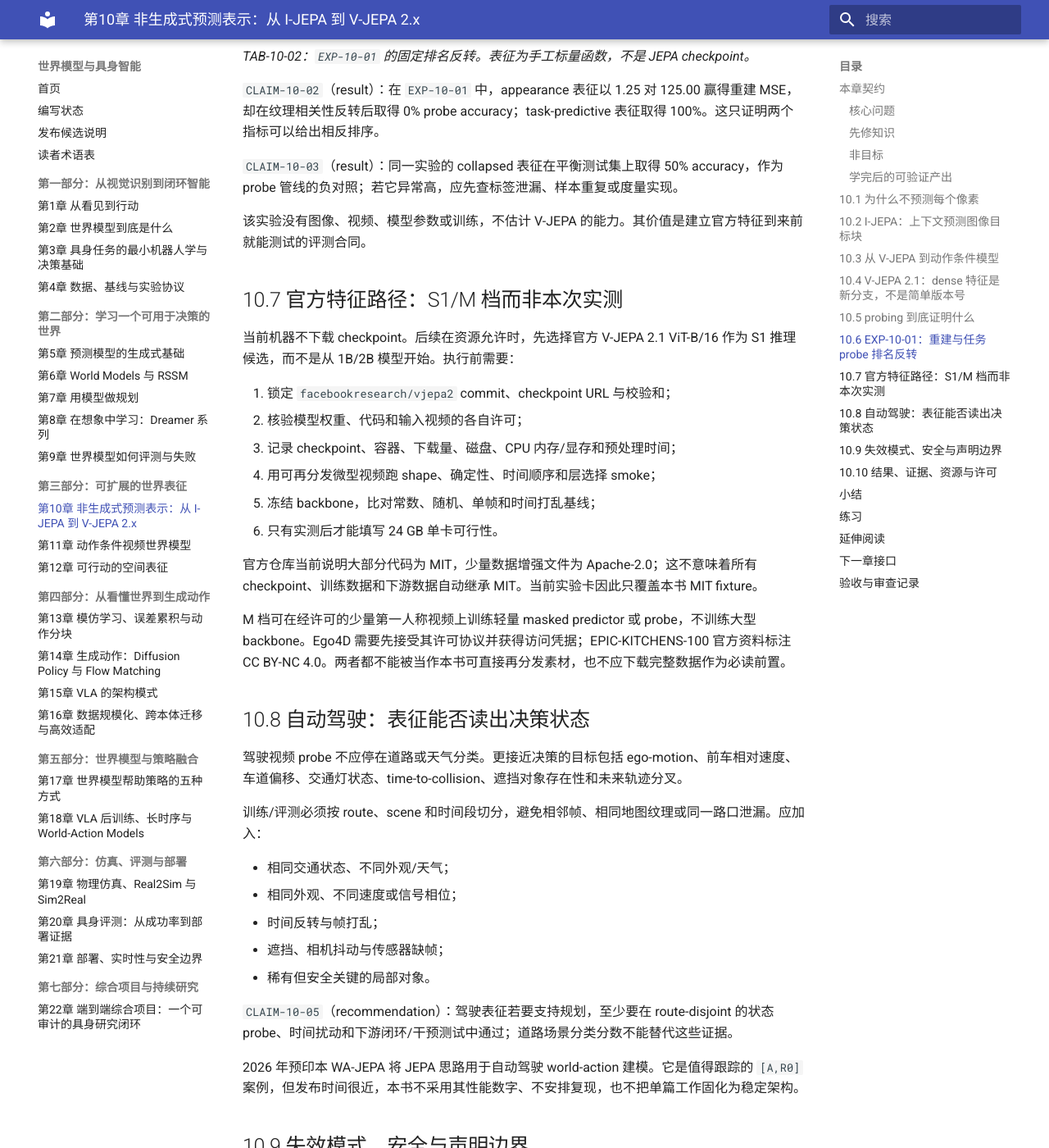
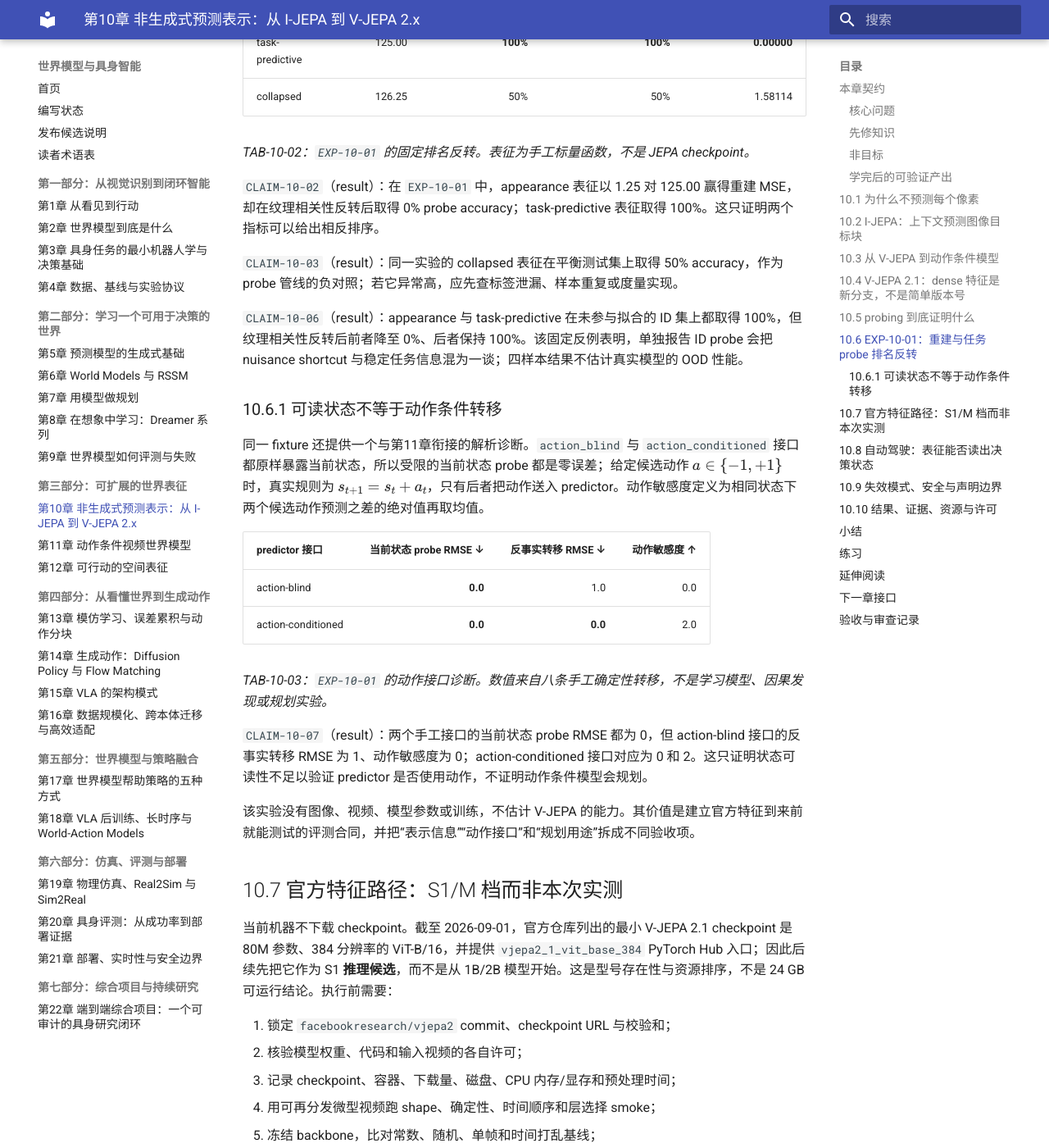
Before and after one commit to dollarser/world-models-and-embodied-ai-book, an MkDocs documentation site: the page built from docs/part-03-representations/ch10-jepa-representations.md, in a window 1280 px wide and 1400 px high, scrolled down 4301 px. Shown: the whole window at 82% size. Built offline with MkDocs 1.6.1 and Material for MkDocs 9.7.7, drawn with Linux system fonts in a browser that asks for light colours; some of the changed text lies outside the part shown.

Commit message:
docs: strengthen representation probe evidence

````diff
--- a/docs/part-03-representations/ch10-jepa-representations.md
+++ b/docs/part-03-representations/ch10-jepa-representations.md
@@ -1,10 +1,10 @@
 # 第10章 非生成式预测表示：从 I-JEPA 到 V-JEPA 2.x
 
 > 状态：`reviewed`
-> 资料核查日期：2026-08-31
+> 资料核查日期：2026-09-01
 > 关联实验：`EXP-10-01`
-> 关联声明：`CLAIM-10-01`～`CLAIM-10-05`
-> 关联图表：`FIG-10-01` / `TAB-10-01` / `TAB-10-02`
+> 关联声明：`CLAIM-10-01`～`CLAIM-10-07`
+> 关联图表：`FIG-10-01` / `TAB-10-01` / `TAB-10-02` / `TAB-10-03`
 > 资源档位：S / M
 > GPU 状态：待验证
 
@@ -111,7 +111,7 @@
 - OOD、遮挡和时间反转下是否稳定；
 - 闭环策略是否因此更安全或成功。
 
-协议至少锁定 backbone/checkpoint、层、token、池化、归一化、head 容量、优化器、数据划分和随机种子。只比较“linear probe”而不统一这些字段，不构成公平比较。
+协议至少锁定 backbone/checkpoint、层、token、池化、归一化、head 容量、优化器、数据划分和随机种子。只比较“linear probe”而不统一这些字段，不构成公平比较。训练分数也不能冒充泛化证据：至少要保留未参与拟合的同分布（ID）测试集，再增加预先定义的 nuisance shift；否则无法区分“probe 学会了任务变量”和“probe 学会了训练环境中恰好相关的背景”。
 
 最小 probe 矩阵应包含：
 
@@ -127,7 +127,7 @@
 
 ## 10.6 EXP-10-01：重建与任务 probe 排名反转
 
-本章 S0 smoke 构造两个信号分量：低幅度的任务变量和高幅度纹理。训练集纹理与任务同向，测试集将纹理相关性反转。三个手工表征分别保留纹理、任务变量或全部坍塌。
+本章 S0 smoke 构造两个信号分量：低幅度的任务变量和高幅度纹理。probe 仅用四个训练样本拟合，再在未参与拟合的四个 ID 样本和四个纹理相关性反转样本上评测。三个手工表征分别保留纹理、任务变量或全部坍塌。这个双测试集设计特意让外观捷径先“看起来有效”，再暴露其失效。
 
 ```bash
 make ch10-test-local
@@ -135,11 +135,11 @@
 make ch10-smoke
 ```
 
-| 表征 | 重建 MSE ↓ | shifted probe accuracy ↑ | shifted task RMSE ↓ |
-| --- | ---: | ---: | ---: |
-| appearance | **1.25** | 0% | 3.16228 |
-| task-predictive | 125.00 | **100%** | **0.00000** |
-| collapsed | 126.25 | 50% | 1.58114 |
+| 表征 | 重建 MSE ↓ | ID probe accuracy ↑ | shifted probe accuracy ↑ | shifted task RMSE ↓ |
+| --- | ---: | ---: | ---: | ---: |
+| appearance | **1.25** | **100%** | 0% | 3.16228 |
+| task-predictive | 125.00 | **100%** | **100%** | **0.00000** |
+| collapsed | 126.25 | 50% | 50% | 1.58114 |
 
 *TAB-10-02：`EXP-10-01` 的固定排名反转。表征为手工标量函数，不是 JEPA checkpoint。*
 
@@ -147,11 +147,26 @@
 
 `CLAIM-10-03`（result）：同一实验的 collapsed 表征在平衡测试集上取得 50% accuracy，作为 probe 管线的负对照；若它异常高，应先查标签泄漏、样本重复或度量实现。
 
-该实验没有图像、视频、模型参数或训练，不估计 V-JEPA 的能力。其价值是建立官方特征到来前就能测试的评测合同。
+`CLAIM-10-06`（result）：appearance 与 task-predictive 在未参与拟合的 ID 集上都取得 100%，但纹理相关性反转后前者降至 0%、后者保持 100%。该固定反例表明，单独报告 ID probe 会把 nuisance shortcut 与稳定任务信息混为一谈；四样本结果不估计真实模型的 OOD 性能。
+
+### 10.6.1 可读状态不等于动作条件转移
+
+同一 fixture 还提供一个与第11章衔接的解析诊断。`action_blind` 与 `action_conditioned` 接口都原样暴露当前状态，所以受限的当前状态 probe 都是零误差；给定候选动作 \(a\in\{-1,+1\}\) 时，真实规则为 \(s_{t+1}=s_t+a_t\)，只有后者把动作送入 predictor。动作敏感度定义为相同状态下两个候选动作预测之差的绝对值再取均值。
+
+| predictor 接口 | 当前状态 probe RMSE ↓ | 反事实转移 RMSE ↓ | 动作敏感度 ↑ |
+| --- | ---: | ---: | ---: |
+| action-blind | **0.0** | 1.0 | 0.0 |
+| action-conditioned | **0.0** | **0.0** | 2.0 |
+
+*TAB-10-03：`EXP-10-01` 的动作接口诊断。数值来自八条手工确定性转移，不是学习模型、因果发现或规划实验。*
+
+`CLAIM-10-07`（result）：两个手工接口的当前状态 probe RMSE 都为 0，但 action-blind 接口的反事实转移 RMSE 为 1、动作敏感度为 0；action-conditioned 接口对应为 0 和 2。这只证明状态可读性不足以验证 predictor 是否使用动作，不证明动作条件模型会规划。
+
+该实验没有图像、视频、模型参数或训练，不估计 V-JEPA 的能力。其价值是建立官方特征到来前就能测试的评测合同，并把“表示信息”“动作接口”和“规划用途”拆成不同验收项。
 
 ## 10.7 官方特征路径：S1/M 档而非本次实测
 
-当前机器不下载 checkpoint。后续在资源允许时，先选择官方 V-JEPA 2.1 ViT-B/16 作为 S1 推理候选，而不是从 1B/2B 模型开始。执行前需要：
+当前机器不下载 checkpoint。截至 2026-09-01，官方仓库列出的最小 V-JEPA 2.1 checkpoint 是 80M 参数、384 分辨率的 ViT-B/16，并提供 `vjepa2_1_vit_base_384` PyTorch Hub 入口；因此后续先把它作为 S1 **推理候选**，而不是从 1B/2B 模型开始。这是型号存在性与资源排序，不是 24 GB 可运行结论。执行前需要：
 
 1. 锁定 `facebookresearch/vjepa2` commit、checkpoint URL 与校验和；
 2. 核验模型权重、代码和输入视频的各自许可；
@@ -159,6 +174,8 @@
 4. 用可再分发微型视频跑 shape、确定性、时间顺序和层选择 smoke；
 5. 冻结 backbone，比对常数、随机、单帧和时间打乱基线；
 6. 只有实测后才能填写 24 GB 单卡可行性。
+
+官方预训练配置面向多节点多 GPU，不能由 80M 参数量反推本书单卡可训练。官方 README 还指出其默认 `decord` 在 macOS 上不受支持，替代实现由使用者自行选择；本书因此优先在锁版本的 Linux Docker 环境做 S1 预检，并把宿主机直接安装保留为可选路径。容器化能固定依赖，不能消除 checkpoint 显存、数据许可或上游兼容性风险。
 
 官方仓库当前说明大部分代码为 MIT，少量数据增强文件为 Apache-2.0；这不意味着所有 checkpoint、训练数据和下游数据自动继承 MIT。当前实验卡因此只覆盖本书 MIT fixture。
 
@@ -192,7 +209,8 @@
 
 | 类型 | 声明/结果 | 来源 | 状态 | 限制 |
 | --- | --- | --- | --- | --- |
-| 本书结果 | 重建与 shifted probe 排名反转 | `EXP-10-01` | CPU smoke | 手工标量表征 |
+| 本书结果 | ID/shift probe 捷径与重建排名反转 | `EXP-10-01` | CPU smoke | 手工标量表征、样本极少 |
+| 本书结果 | 状态可读与动作条件转移分离 | `EXP-10-01` | CPU smoke | 手工接口与确定性规则 |
 | 方法事实 | I-JEPA/V-JEPA 预测 latent 目标 | 原论文/官方代码 | `[A/O,R1]` | 本书未运行 |
 | 方法更新 | V-JEPA 2.1 加入 dense loss 与深层监督 | 2026 预印本/官方代码 | `[A/O,R1]` | 论文结果未复现 |
 | 未验证 | 官方 ViT-B 特征的微型 probing | 后续 S1 | planned | checkpoint 未下载 |
@@ -206,7 +224,7 @@
 ## 练习
 
 1. **概念判断**：某 encoder 的动作分类 probe 更高，能否声称它更适合机器人规划？列出缺失证据。
-2. **代码实验**：改变 `EXP-10-01` 中纹理幅度和 train/test 相关性，绘制指标翻转区域。
+2. **代码实验**：改变 `EXP-10-01` 中纹理幅度和 train/ID/shift 相关性，绘制三个 split 的指标翻转区域。
 3. **负对照**：添加随机高维特征，说明小样本 probe 如何过拟合。
 4. **视频协议**：设计时间反转和帧打乱 probe，分别测试静态捷径与时间方向。
 5. **自动驾驶迁移**：为相对速度、车道偏移和 TTC 定义 route-disjoint split 与单位。
@@ -222,7 +240,7 @@
 
 ## 下一章接口
 
-第11章将给 predictor 加入动作条件并要求 counterfactual 未来；第12章会检查 dense token 是否保留深度、occupancy 和可行动空间。`EXP-10-01` 的负对照和 shifted probe 继续作为两章准入门禁。
+第11章将给 predictor 加入动作条件并要求 counterfactual 未来；第12章会检查 dense token 是否保留深度、occupancy 和可行动空间。`EXP-10-01` 的 ID/shift 对照、collapsed 负对照和 action sensitivity 继续作为两章准入门禁。
 
 ## 验收与审查记录
 
@@ -237,6 +255,6 @@
 - 代码审查：通过；
 - 一致性审查：通过；
 - 教学审查：通过；
-- 审查记录路径：`reviews/batch-c-review.md`；
+- 审查记录路径：`reviews/batch-c-review.md`、`reviews/ch10-probe-shift-action-review-2026-09-01.md`；
 - 已知限制：没有下载或运行任何 I-JEPA/V-JEPA checkpoint，也没有第一人称或驾驶数据；
-- 下一步：官方 ViT-B 微型推理仍待可用 GPU；当前生成式/非生成式目标已与第5章核对。
+- 下一步：官方 ViT-B 微型推理仍待可用 GPU；其 24 GB 推理占用、macOS/Docker 解码路径与真实视频 probe 均保持待验证。
````
Also changed, not shown: docs/release-notes.md (+1 -1 lines), docs/status.md (+3 -3 lines), labs/track-c-spatial/ch10-jepa-probing/README.md (+6 -4 lines), reviews/ch10-probe-shift-action-review-2026-09-01.md (added, +29 -0 lines), reviews/final-book-review.md (+1 -1 lines), 6 other files.
